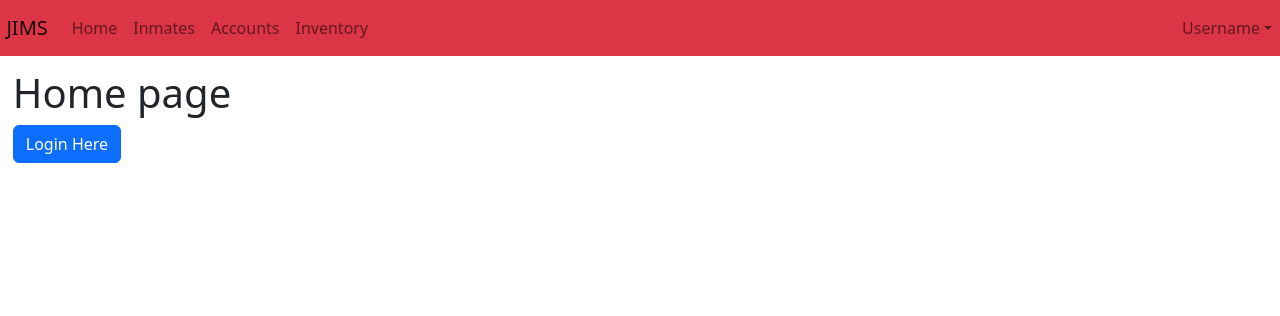
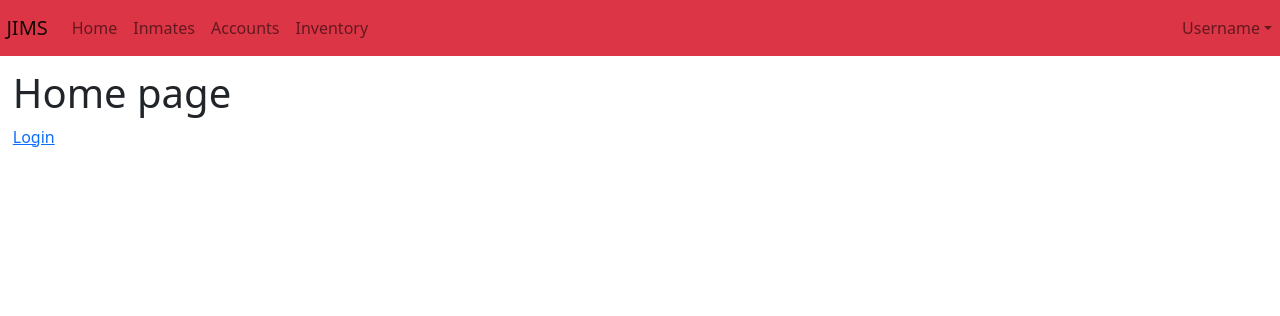
Before and after one commit to kobibell/Warden-Web-Wizards-JIMS, a Django app: page / in a window 1280 px wide. Shown: the top 316 px of the page. Run offline with Django 4.2, Linux system fonts and the light colour scheme.

Commit message:
Changed home page login to "a" button, not form

```diff
--- a/src/jims_project/templates/home_page.html
+++ b/src/jims_project/templates/home_page.html
@@ -5,7 +5,5 @@
         Home page
     </h1>
 </div>
-<button class="btn btn-primary" onclick="window.location.href = '/login/'">
-    Login Here
-</button>
+<a type="button" href="/login/">Login</a>
 {% endblock %}
```
